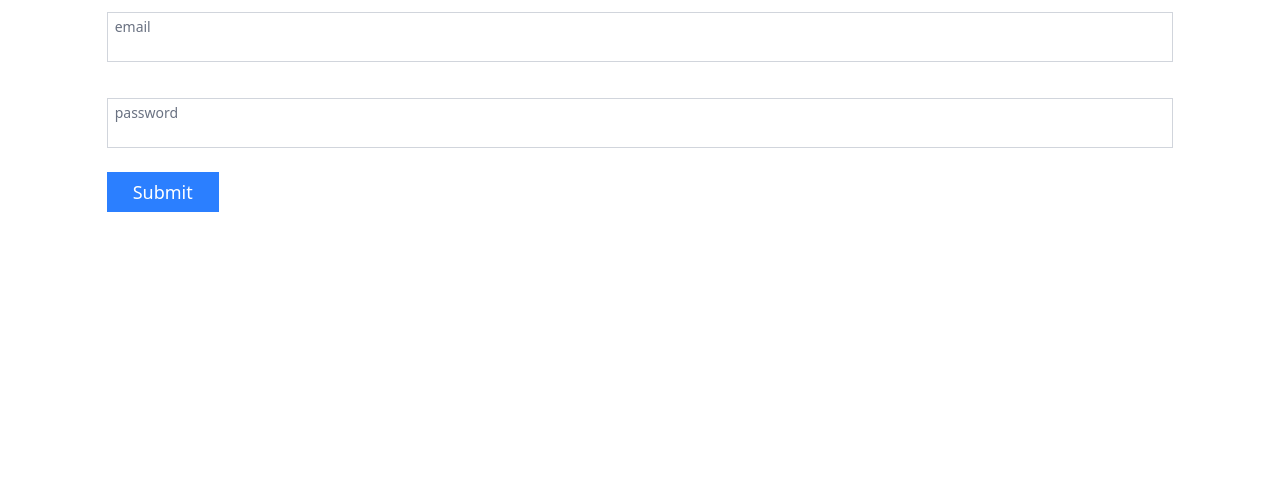
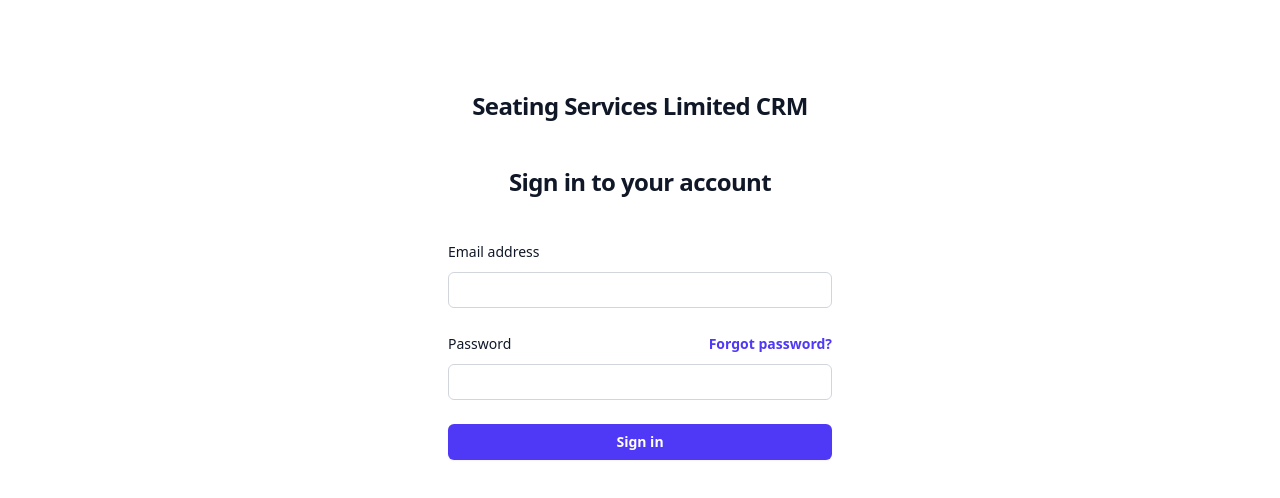
Before and after one commit to nadrojb/booking-system-react-typescript, a React (Vite) app: page /login in a window 1280 px wide. Shown: the top 498 px of the page. Built offline with nearby package versions, Linux system fonts and the light colour scheme.

Commit message:
Add login and recover password pages

```diff
--- a/src/App.tsx
+++ b/src/App.tsx
@@ -1,6 +1,7 @@
 
 import './App.css'
 import { BrowserRouter, Route, Routes } from "react-router-dom";
+import Home from "./pages/Home";
 import Login from "./pages/Login";
 
 
@@ -10,8 +11,8 @@
     <>
        <BrowserRouter>
           <Routes>
-            {/*  <Route path="/" element={<Home />} /> */}
-            <Route path="/login" element={<Login />} />
+              <Route path="/" element={<Home />} />
+              <Route path="/login" element={<Login />} />
           </Routes>
         </BrowserRouter>
     </>
--- /dev/null
+++ b/src/pages/Home/index.tsx
@@ -0,0 +1,11 @@
+
+function Home() {
+
+    return (
+        <>
+
+        </>
+    );
+}
+
+export default Home;
--- a/src/pages/Login/index.tsx
+++ b/src/pages/Login/index.tsx
@@ -1,68 +1,134 @@
-import axios from 'axios'
-import { useState } from 'react';
-
+import {useState} from "react";
 
 function Login() {
+    const [forgotPassword, setForgotPassword] = useState(false);
 
-const [email, setEmail] = useState('');
-const [password, setPassword] = useState('');
+    if (forgotPassword) {
+        return (
+            <div className="flex min-h-full flex-1 flex-col justify-center px-6 py-12 lg:px-8">
+                <div className="sm:mx-auto sm:w-full sm:max-w-sm">
+                    <h2 className="mt-10 text-center text-2xl/9 font-bold tracking-tight text-gray-900">
+                        Recover Password
+                    </h2>
+                </div>
 
-    const handleSubmit = (e: { preventDefault: () => void; }) => {
-        e.preventDefault();
-        axios.post('http://127.0.0.1:8000/api/login', {
-            email,
-            password,
-        })
-            .then((response) => {
-                console.log(response);
-            })
-            .catch((error) => {
-                console.log(error);
-            });
-    };
+                <div className="mt-10 sm:mx-auto sm:w-full sm:max-w-sm">
+                    <form action="#" method="POST" className="space-y-6">
+                        <div>
+                            <label htmlFor="email" className="block text-sm/6 font-medium text-gray-900">
+                                Email address
+                            </label>
+                            <div className="mt-2">
+                                <input
+                                    id="email"
+                                    name="email"
+                                    type="email"
+                                    required
+                                    autoComplete="email"
+                                    className="block w-full rounded-md bg-white px-3 py-1.5 text-base text-gray-900 outline-1 -outline-offset-1 outline-gray-300 placeholder:text-gray-400 focus:outline-2 focus:-outline-offset-2 focus:outline-indigo-600 sm:text-sm/6"
+                                />
+                                <div className="text-sm">
+                                    <a
+                                        href="#"
+                                        onClick={(e) => {
+                                            e.preventDefault();
+                                            setForgotPassword(false);
+                                        }}
+                                        className="font-semibold text-indigo-600 hover:text-indigo-500"
+                                    >
+                                        Back to login
+                                    </a>
+                                </div>
+                            </div>
+                        </div>
+
+                        <div>
+                            <button
+                                type="submit"
+                                className="cursor-pointer flex w-full justify-center rounded-md bg-indigo-600 px-3 py-1.5 text-sm/6 font-semibold text-white shadow-xs hover:bg-indigo-500 focus-visible:outline-2 focus-visible:outline-offset-2 focus-visible:outline-indigo-600"
+                            >
+                                Send Reset Link
+                            </button>
+                        </div>
+                    </form>
+                </div>
+            </div>
+        );
+    }
 
     return (
         <>
-            <section>
-                <div>
-                    <form onSubmit={handleSubmit} className="w-10/12 mx-auto">
+            <div className="flex min-h-full flex-1 flex-col justify-center px-6 py-12 lg:px-8">
+                <div className="sm:mx-auto sm:w-full sm:max-w-sm">
+                    <h2 className="mt-10 text-center text-2xl/9 font-bold tracking-tight text-gray-900">
+                        Seating Services Limited CRM
+                    </h2>
+                    <h2 className="mt-10 text-center text-2xl/9 font-bold tracking-tight text-gray-900">
+                        Sign in to your account
+                    </h2>
+                </div>
+
+                <div className="mt-10 sm:mx-auto sm:w-full sm:max-w-sm">
+                    <form action="#" method="POST" className="space-y-6">
                         <div>
-                            <input
-                                required
-                                className={`w-full border border-gray-300  pt-5 pb-1 px-2 mt-3 rounded-sm}`}
-                                type="text"
-                                value={email}
-                                onChange={(e) => setEmail(e.target.value)}
-                            />
-                            <label
-                                className="relative -top-12 left-2 text-sm text-gray-500"
+                            <label htmlFor="email" className="block text-sm/6 font-medium text-gray-900">
+                                Email address
+                            </label>
+                            <div className="mt-2">
+                                <input
+                                    id="email"
+                                    name="email"
+                                    type="email"
+                                    required
+                                    autoComplete="email"
+                                    className="block w-full rounded-md bg-white px-3 py-1.5 text-base text-gray-900 outline-1 -outline-offset-1 outline-gray-300 placeholder:text-gray-400 focus:outline-2 focus:-outline-offset-2 focus:outline-indigo-600 sm:text-sm/6"
+                                />
+                            </div>
+                        </div>
+
+                        <div>
+                            <div className="flex items-center justify-between">
+                                <label htmlFor="password" className="block text-sm/6 font-medium text-gray-900">
+                                    Password
+                                </label>
+                                <div className="text-sm">
+                                    <a
+                                        href="#"
+                                        onClick={(e) => {
+                                            e.preventDefault();
+                                            setForgotPassword(true);
+                                        }}
+                                        className="font-semibold text-indigo-600 hover:text-indigo-500"
+                                    >
+                                        Forgot password?
+                                    </a>
+                                </div>
+                            </div>
+                            <div className="mt-2">
+                                <input
+                                    id="password"
+                                    name="password"
+                                    type="password"
+                                    required
+                                    autoComplete="current-password"
+                                    className="block w-full rounded-md bg-white px-3 py-1.5 text-base text-gray-900 outline-1 -outline-offset-1 outline-gray-300 placeholder:text-gray-400 focus:outline-2 focus:-outline-offset-2 focus:outline-indigo-600 sm:text-sm/6"
+                                />
+                            </div>
+                        </div>
+
+                        <div>
+                            <button
+                                type="submit"
+                                className="cursor-pointer flex w-full justify-center rounded-md bg-indigo-600 px-3 py-1.5 text-sm/6 font-semibold text-white shadow-xs hover:bg-indigo-500 focus-visible:outline-2 focus-visible:outline-offset-2 focus-visible:outline-indigo-600"
                             >
-                                email
-                            </label>
-                        </div>
-                        <div>
-                            <input
-                                required
-                                className={`w-full border border-gray-300  pt-5 pb-1 px-2 mt-3 rounded-sm}`}
-                                type="text"
-                                value={password}
-                                onChange={(e) => setPassword(e.target.value)}
-                            />
-                            <label
-                                className="relative -top-12 left-2 text-sm text-gray-500"
-                            >
-                                password
-                            </label>
-                        </div>
-                        <div>
-                            <input type="submit" placeholder={'login'} className={"bg-blue-500 text-white w-28 h-10 text-lg hover:bg-blue-400 cursor-pointer transition ease-in-out duration-150"} />
+                                Sign in
+                            </button>
                         </div>
                     </form>
                 </div>
-
-            </section>
+            </div>
         </>
-    )
+    );
 }
 
-export default Login
+export default Login;
```
